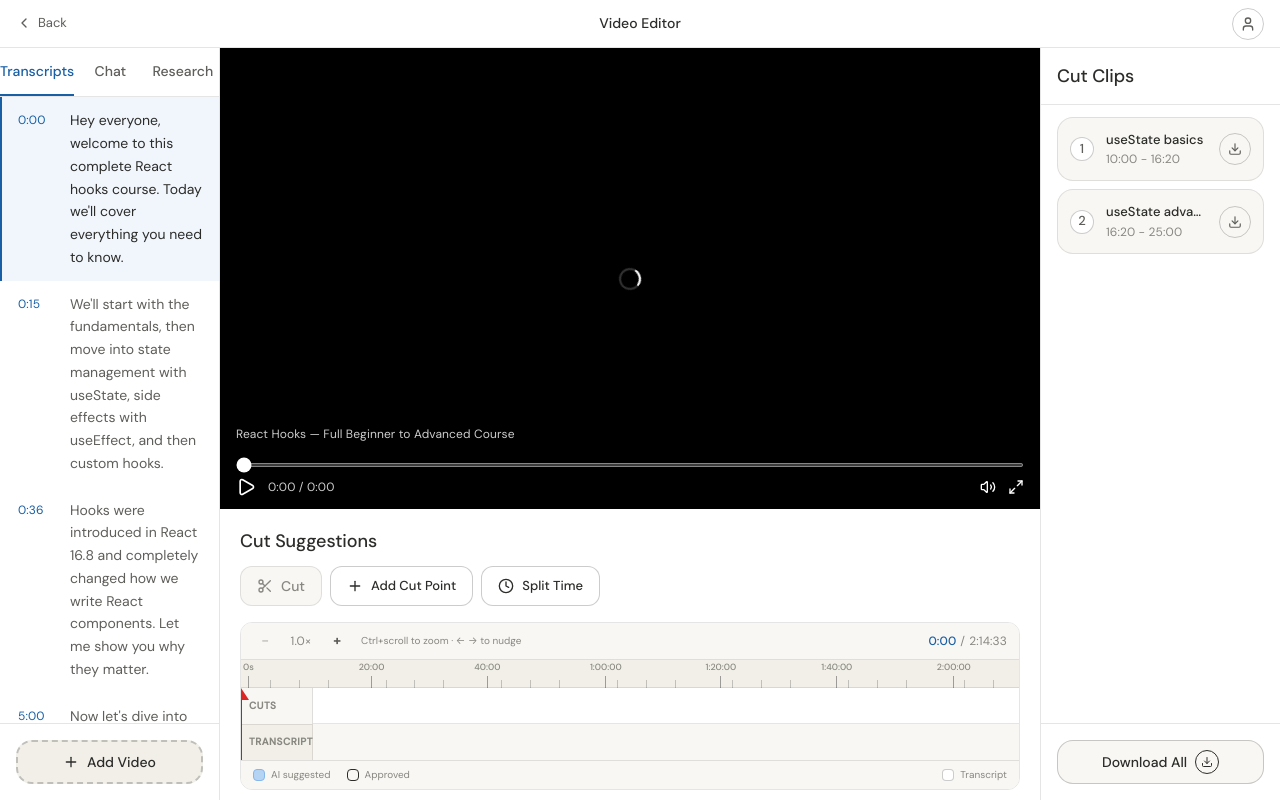
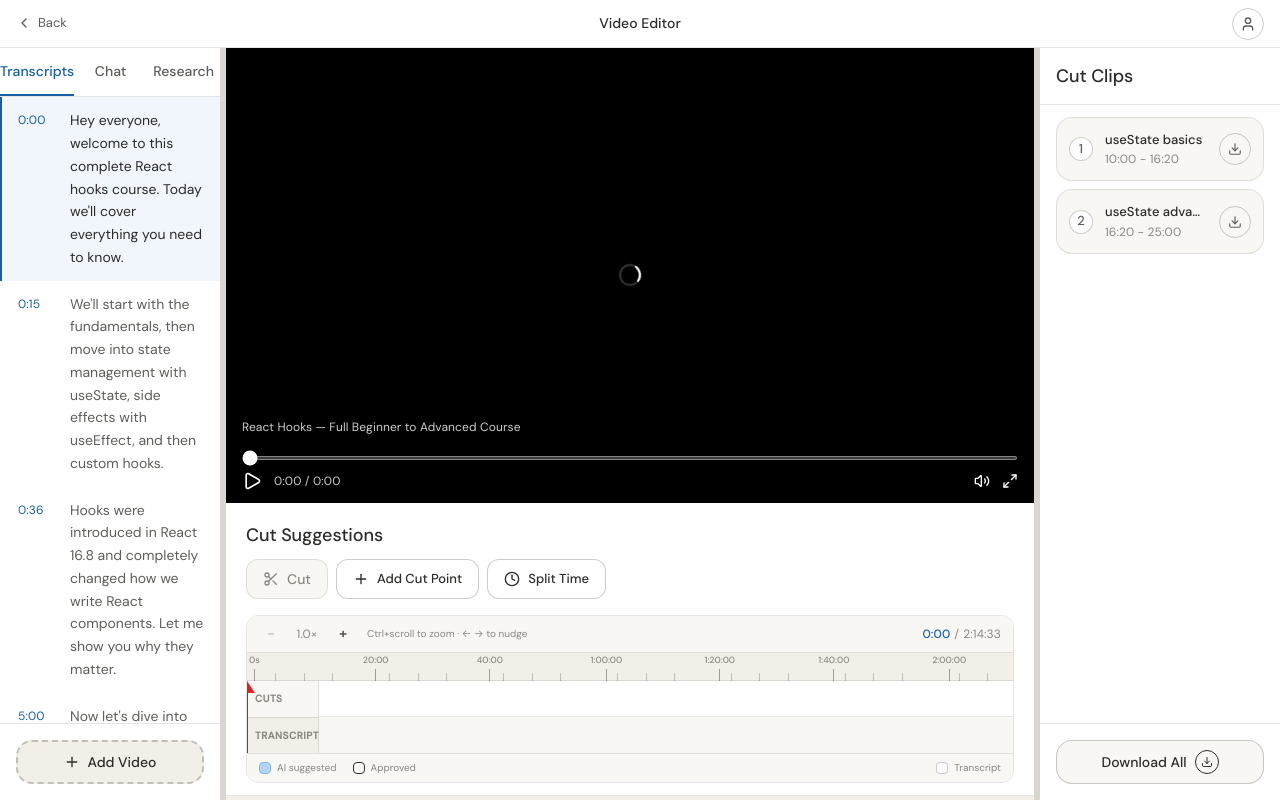
Before and after one commit to JesutofunmiOludu/YouTube_cutter, a Next.js app in the folder Frontend/youtube/: page /WorkSpace/1 in a window 1280 px wide. Built offline with nearby package versions, Linux system fonts and the light colour scheme.

Commit message:
making the boders on workspace expandable expandable

```diff
--- a/Frontend/youtube/pages/WorkSpace/[uservideoId]/index.tsx
+++ b/Frontend/youtube/pages/WorkSpace/[uservideoId]/index.tsx
@@ -41,6 +41,7 @@ import {
   MessageSquare,
   Globe,
   FileText,
+  GripVertical,
 } from 'lucide-react'
 import { cn }         from '@/utils/cn'
 import { Spinner }    from '@/components/ui/Spinner'
@@ -714,13 +715,115 @@ function VideoPlayer({
   )
 }
 
-// ── (Timeline component removed — using CutTimeline from components/video) ──
+// ── ResizeHandle ──────────────────────────────────────────
+// A thin draggable divider placed between panels.
+// Drag left/right to resize; double-click to collapse/restore.
+
+function ResizeHandle({
+  onDrag,
+  onDoubleClick,
+  collapsed = false,
+}: {
+  onDrag:        (deltaX: number) => void
+  onDoubleClick: () => void
+  collapsed?:    boolean
+}) {
+  const dragging = useRef(false)
+  const lastX    = useRef(0)
+
+  const handlePointerDown = (e: React.PointerEvent<HTMLDivElement>) => {
+    e.preventDefault()
+    dragging.current = true
+    lastX.current    = e.clientX
+    ;(e.target as HTMLElement).setPointerCapture(e.pointerId)
+  }
+
+  const handlePointerMove = (e: React.PointerEvent<HTMLDivElement>) => {
+    if (!dragging.current) return
+    onDrag(e.clientX - lastX.current)
+    lastX.current = e.clientX
+  }
+
+  const handlePointerUp = () => {
+    dragging.current = false
+  }
+
+  return (
+    <div
+      className={cn(
+        'group relative flex items-center justify-center shrink-0',
+        'cursor-col-resize select-none z-10',
+        'w-1.5 hover:w-2 transition-[width] duration-fast',
+        'bg-[var(--color-border-tertiary)] hover:bg-primary-400',
+      )}
+      onPointerDown={handlePointerDown}
+      onPointerMove={handlePointerMove}
+      onPointerUp={handlePointerUp}
+      onPointerCancel={handlePointerUp}
+      onDoubleClick={onDoubleClick}
+      role="separator"
+      aria-orientation="vertical"
+      aria-label="Drag to resize panel. Double-click to collapse."
+      title="Drag to resize · Double-click to collapse"
+    >
+      {/* Grip dots — visible on hover */}
+      <div className="opacity-0 group-hover:opacity-100 transition-opacity flex flex-col gap-0.5">
+        <GripVertical className="w-3 h-3 text-white drop-shadow" aria-hidden="true" />
+      </div>
+
+      {/* Wide invisible hit target so it's easy to grab */}
+      <div className="absolute inset-y-0 -left-1.5 -right-1.5" aria-hidden="true" />
+    </div>
+  )
+}
 
 // ── Page ─────────────────────────────────────────────────
 
 export default function WorkspacePage() {
-  const router    = useRouter()
+  const router      = useRouter()
   const userVideoId = router.query.uservideoId as string | undefined
+
+  // ── Panel widths (px) ─────────────────────────────────────
+  const LEFT_DEFAULT  = 220
+  const LEFT_MIN      = 160
+  const LEFT_MAX      = 420
+  const LEFT_COLLAPSED = 0
+
+  const RIGHT_DEFAULT  = 240
+  const RIGHT_MIN      = 180
+  const RIGHT_MAX      = 420
+  const RIGHT_COLLAPSED = 0
+
+  const [leftWidth,      setLeftWidth]      = useState(LEFT_DEFAULT)
+  const [rightWidth,     setRightWidth]     = useState(RIGHT_DEFAULT)
+  const [leftPrevWidth,  setLeftPrevWidth]  = useState(LEFT_DEFAULT)
+  const [rightPrevWidth, setRightPrevWidth] = useState(RIGHT_DEFAULT)
+
+  const handleLeftResize = useCallback((deltaX: number) => {
+    setLeftWidth((w) => Math.max(LEFT_MIN, Math.min(LEFT_MAX, w + deltaX)))
+  }, [])
+
+  const handleRightResize = useCallback((deltaX: number) => {
+    setRightWidth((w) => Math.max(RIGHT_MIN, Math.min(RIGHT_MAX, w - deltaX)))
+  }, [])
+
+  const toggleLeftCollapse = useCallback(() => {
+    if (leftWidth > LEFT_MIN / 2) {
+      setLeftPrevWidth(leftWidth)
+      setLeftWidth(LEFT_COLLAPSED)
+    } else {
+      setLeftWidth(leftPrevWidth || LEFT_DEFAULT)
+    }
+  }, [leftWidth, leftPrevWidth])
+
+  const toggleRightCollapse = useCallback(() => {
+    if (rightWidth > RIGHT_MIN / 2) {
+      setRightPrevWidth(rightWidth)
+      setRightWidth(RIGHT_COLLAPSED)
+    } else {
+      setRightWidth(rightPrevWidth || RIGHT_DEFAULT)
+    }
+  }, [rightWidth, rightPrevWidth])
 
   // TODO: replace with useQuery
   const [userVideo, setUserVideo] = useState<UserVideo>(MOCK_USER_VIDEO)
@@ -818,8 +921,8 @@ export default function WorkspacePage() {
 
         {/* ── LEFT PANEL (Transcripts / Chat / Research + Add Video) ── */}
         <div
-          className="hidden md:flex flex-col border-r border-[var(--color-border-tertiary)] bg-[var(--color-bg-primary)] shrink-0"
-          style={{ width: '220px' }}
+          className="hidden md:flex flex-col bg-[var(--color-bg-primary)] shrink-0 overflow-hidden transition-[width] duration-fast"
+          style={{ width: leftWidth > 0 ? leftWidth : 0 }}
         >
           <LeftPanel
             activeTab={leftTab}
@@ -830,6 +933,13 @@ export default function WorkspacePage() {
             userVideoId={userVideo.id}
           />
         </div>
+
+        {/* ── LEFT RESIZE HANDLE ── */}
+        <ResizeHandle
+          onDrag={handleLeftResize}
+          onDoubleClick={toggleLeftCollapse}
+          collapsed={leftWidth === 0}
+        />
 
         {/* ── CENTER — Video + Cut Suggestions ── */}
         <div className="flex flex-col flex-1 min-w-0 overflow-y-auto">
@@ -909,10 +1019,17 @@ export default function WorkspacePage() {
           </div>
         </div>
 
+        {/* ── RIGHT RESIZE HANDLE ── */}
+        <ResizeHandle
+          onDrag={handleRightResize}
+          onDoubleClick={toggleRightCollapse}
+          collapsed={rightWidth === 0}
+        />
+
         {/* ── RIGHT PANEL — Cut Clips ── */}
         <div
-          className="hidden lg:flex flex-col border-l border-[var(--color-border-tertiary)] bg-[var(--color-bg-primary)] shrink-0"
-          style={{ width: '240px' }}
+          className="hidden lg:flex flex-col bg-[var(--color-bg-primary)] shrink-0 overflow-hidden transition-[width] duration-fast"
+          style={{ width: rightWidth > 0 ? rightWidth : 0 }}
         >
           <CutClipsPanel
             cuts={cuts}
```
